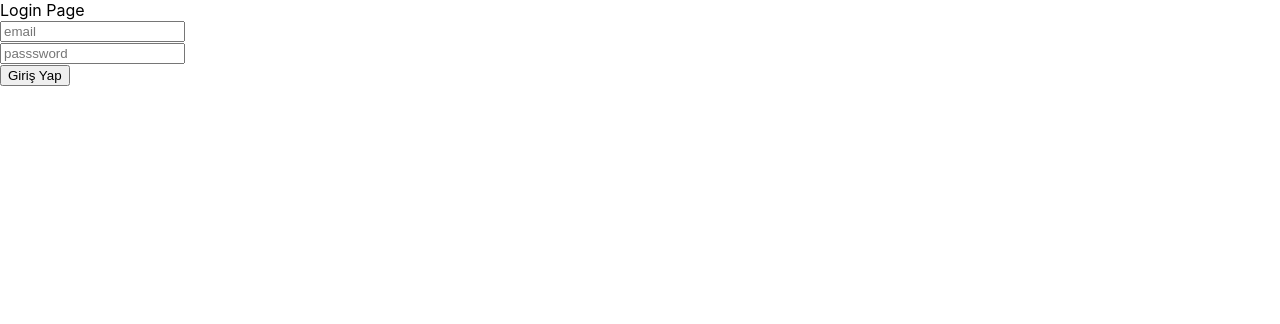
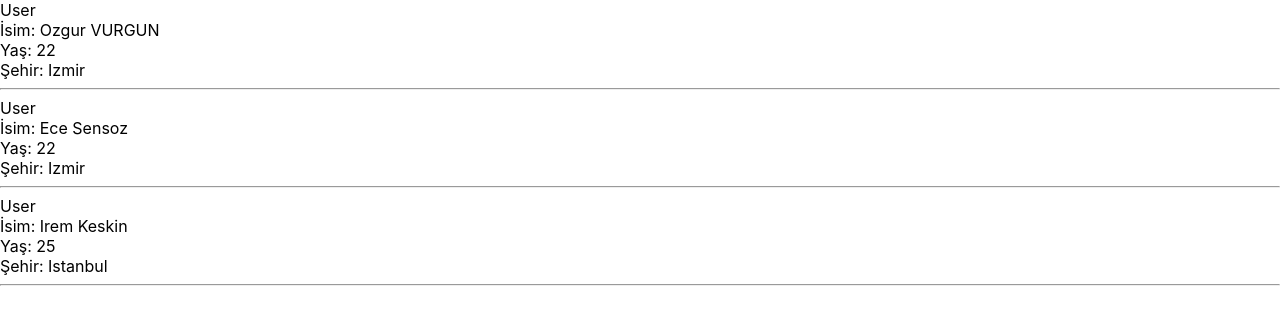
Before and after one commit to ozgurvurgun/react, a React (Create React App) app: page / in a window 1280 px wide. Shown: the top 324 px of the page. Built offline with nearby package versions, Linux system fonts and the light colour scheme.

Commit message:
props yapisi incelendi ornegi yapildi

```diff
--- a/src/App.js
+++ b/src/App.js
@@ -1,41 +1,15 @@
-//import Header from "./companents/Header";
-import Login from "./companents/Login";
+import User from "./companents/User";
 
-const isloggedIn = false;
-const fullname = "Ozgur VURGUN";
-
-//KOŞULLU RENDER İŞLEMİ
-
+//PROPS YAPISI
+//companente anahtar değer çiftleriyle veriyi gönderip orada fonksiyonun parametresi olarak verileri yakalıyoruz.
+//veriler dizi olarak gidiyor yani aldığımız veriyi örneğin props.name, props.surname, props.age şeklinde yakalıyoruz.
 function App() {
-  //YONTEM 1
-  //KISA İF ELSE İFADESİ
-
-  // return (
-  //   <div className="test">
-  //     {isloggedIn ? <div>Hoşgeldin {fullname}</div> : <a href="#/">Giriş Yapın</a>}
-  //   </div>
-  // );
-
-
-  //YONTEM 2
-  //isloggedIn varsa ismi basıyoruz ,isloggedIn yoksa giriş yap linkini basıyoruz.
-
-  // return (
-  //   <div className="test">
-  //     {isloggedIn && <div>Hoşgeldin {fullname}</div>}
-
-  //     {!isloggedIn && <a href="#/">Giriş Yapın</a>}
-  //   </div>
-  // );
-
-
-  //YONTEM 3
-  //isloggedIn varsa ismi bas, yoksa Login göster
-
-   return (
-     <div className="test">
-       {isloggedIn ? <div>Hoşgeldin {fullname}</div> : <Login/>}
-     </div>
-   );
+  return (
+    <div>
+      <User name="Ozgur VURGUN" city="Izmir" age={22} />
+      <User name="Ece Sensoz" city="Izmir" age={22} />
+      <User name="Irem Keskin" city="Istanbul" age={25} />
+    </div>
+  );
 }
 export default App;
--- /dev/null
+++ b/src/companents/User.js
@@ -0,0 +1,17 @@
+import React from 'react';
+
+//PROPS YAPISI
+
+function User(props) {
+    console.log(props);
+    return (
+        <div>
+            User
+            <div>İsim: {props.name}</div>
+            <div>Yaş: {props.age}</div>
+            <div>Şehir: {props.city}</div>
+            <hr />
+        </div>
+    );
+}
+export default User;
```
